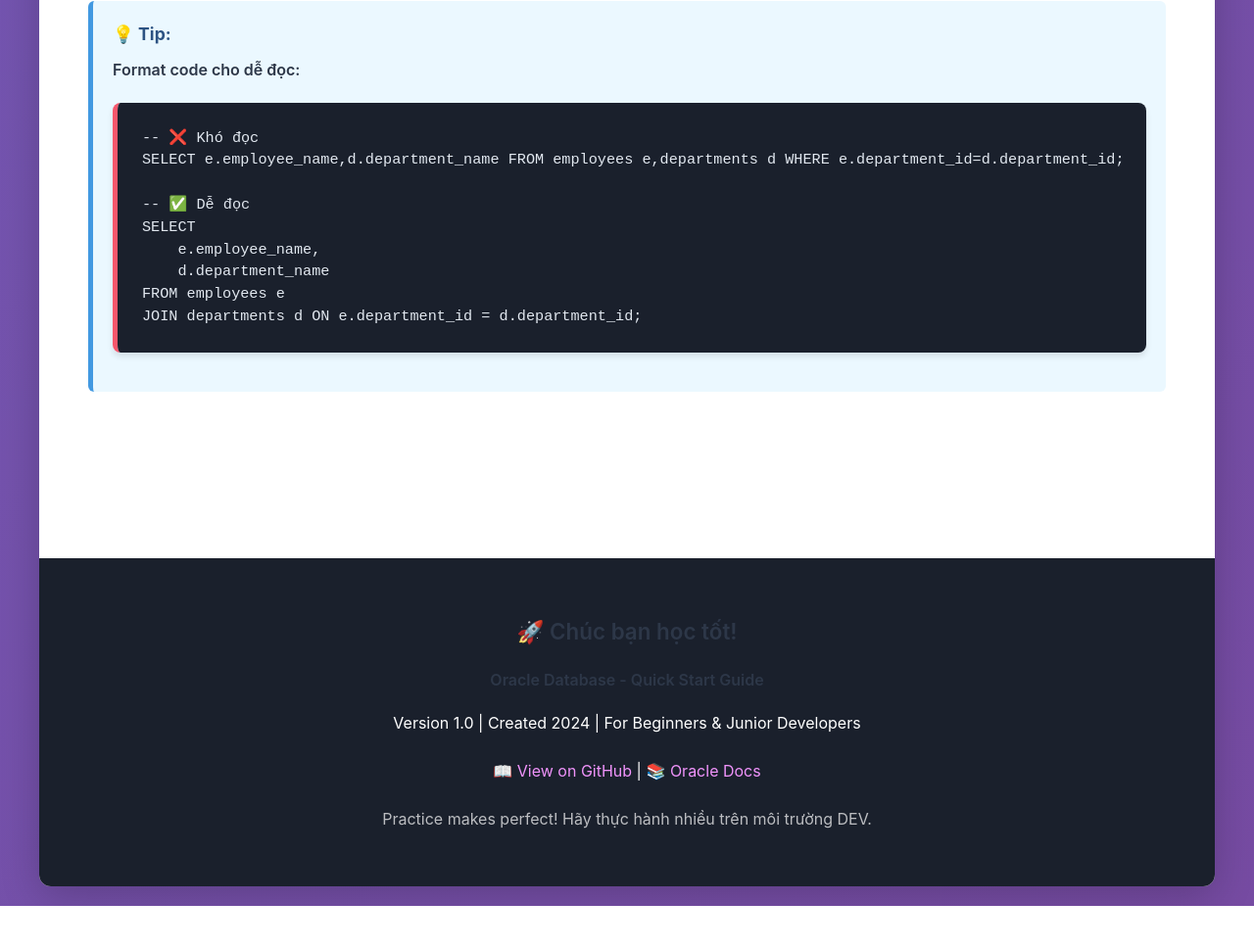
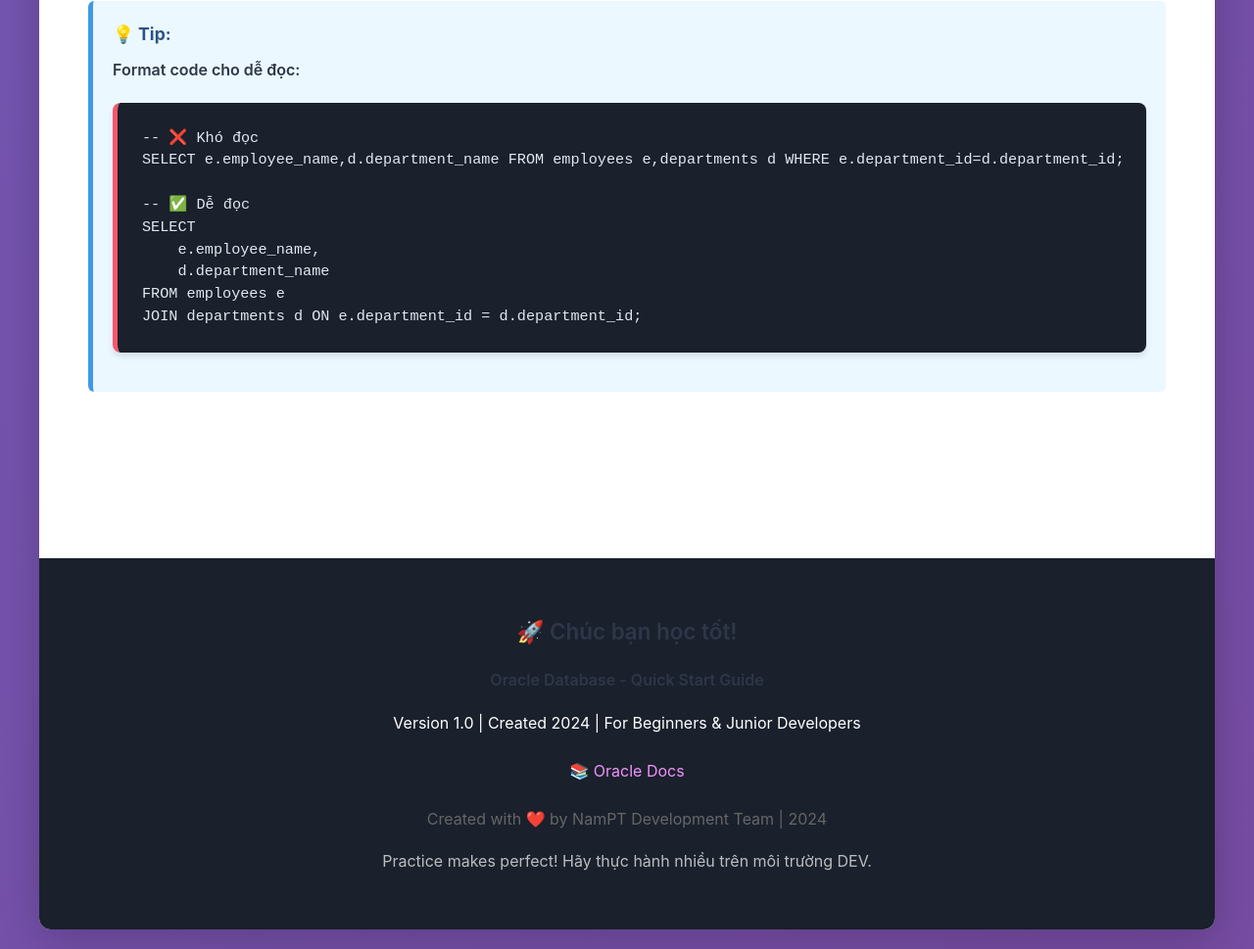
Before and after one commit to namptptit-stack/bitel-documentations, a plain HTML site: page oracle-database/Quick_Start_Guide_Vietnamese.html in a window 1280 px wide. Shown: the part 10301-11270 px from the top of the page at 98% size. Before the commit the page ends 11226 px from the top, so only its background shows below. Drawn offline with Linux system fonts and the light colour scheme.

Commit message:
Update Quick_Start_Guide_Vietnamese.html

```diff
--- a/oracle-database/Quick_Start_Guide_Vietnamese.html
+++ b/oracle-database/Quick_Start_Guide_Vietnamese.html
@@ -731,10 +731,12 @@ JOIN departments d ON e.department_id = d.department_id;</code></pre>
             <p><strong>Oracle Database - Quick Start Guide</strong></p>
             <p>Version 1.0 | Created 2024 | For Beginners & Junior Developers</p>
             <p style="margin-top: 20px;">
-                <a href="https://github.com">📖 View on GitHub</a> |
                 <a href="https://docs.oracle.com">📚 Oracle Docs</a>
             </p>
-            <p style="margin-top: 20px; opacity: 0.7;">
+            <p style="margin-top: 20px; color: #666;">
+                Created with ❤️ by NamPT Development Team | 2024
+            </p>
+            <p style="margin-top: 10px; opacity: 0.7;">
                 Practice makes perfect! Hãy thực hành nhiều trên môi trường DEV.
             </p>
         </footer>
```
